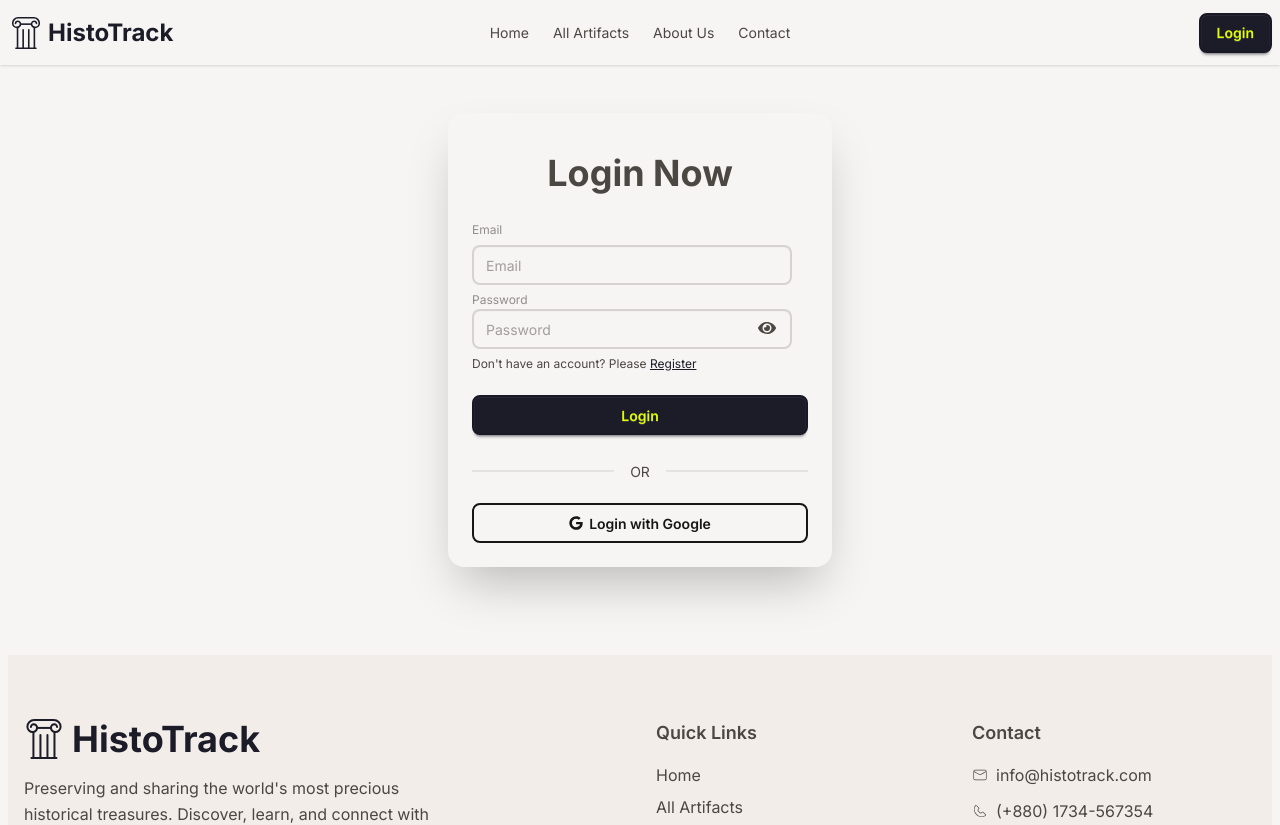
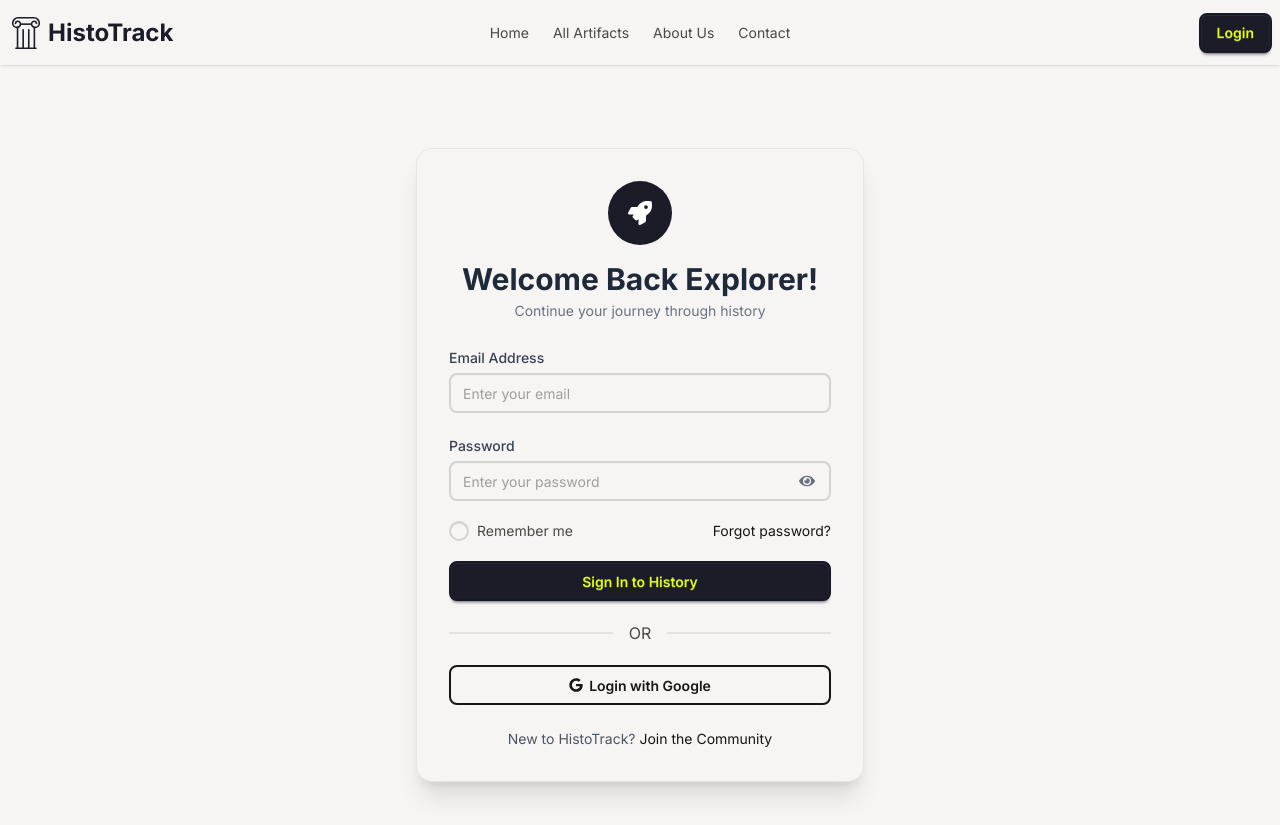
Before and after one commit to md-zeon/histo-track-client, a React (Vite) app: page /login in a window 1280 px wide. Shown: the top 825 px of the page. Built offline with nearby package versions, Linux system fonts and the light colour scheme; no server answers.

Commit message:
Redesigned Auth Pages

```diff
--- a/src/context/AuthProvider.jsx
+++ b/src/context/AuthProvider.jsx
@@ -4,6 +4,7 @@ import {
 	createUserWithEmailAndPassword,
 	GoogleAuthProvider,
 	onAuthStateChanged,
+	sendPasswordResetEmail,
 	signInWithEmailAndPassword,
 	signInWithPopup,
 	signOut,
@@ -39,6 +40,10 @@ const AuthProvider = ({ children }) => {
 		return signInWithPopup(auth, googleProvider);
 	};
 
+	const resetPassword = (email) => {
+		return sendPasswordResetEmail(auth, email);
+	};
+
 	const logoutUser = () => {
 		setLoading(true);
 		return signOut(auth);
@@ -58,8 +63,9 @@ const AuthProvider = ({ children }) => {
 		setLoading,
 		createUser,
 		updateUserProfile,
-        signInUser,
+		signInUser,
 		signInWithGoogle,
+		resetPassword,
 		logoutUser,
 	};
 	return <AuthContext.Provider value={authInfo}>{children}</AuthContext.Provider>;
--- /dev/null
+++ b/src/pages/Auth/ForgotPassword.jsx
@@ -0,0 +1,76 @@
+import { FaRocket } from "react-icons/fa";
+import { toast } from "react-toastify";
+import { useNavigate } from "react-router";
+import SiteTitle from "../../components/SiteTitle";
+import useAuth from "../../hooks/useAuth";
+
+const ForgotPassword = () => {
+	const { resetPassword } = useAuth();
+	const navigate = useNavigate();
+
+	const handleSubmit = (e) => {
+		e.preventDefault();
+		const email = e.target.email;
+
+		resetPassword(email)
+			.then(() => {
+				toast.success("Password reset email sent!");
+				navigate("/login");
+			})
+			.catch((error) => {
+				console.error(error);
+				toast.error(error.message);
+			});
+	};
+
+	return (
+		<div className='min-h-screen flex items-center justify-center px-4'>
+			<SiteTitle>Forgot Password</SiteTitle>
+			<div className='card bg-base-100 max-w-md w-full shadow-xl rounded-2xl border border-gray-200 p-8'>
+				<div className='text-center mb-6'>
+					<div className='w-16 h-16 mx-auto bg-primary rounded-full flex items-center justify-center text-primary-content text-2xl'>
+						<FaRocket />
+					</div>
+					<h2 className='text-2xl font-bold mt-4'>Forgot your password?</h2>
+					<p className='text-sm text-gray-500 mt-1'>Enter your email and we'll send you a reset link.</p>
+				</div>
+
+				<form
+					onSubmit={handleSubmit}
+					className='space-y-5'
+				>
+					<div>
+						<label className='text-sm font-medium text-gray-700'>Email Address</label>
+						<input
+							type='email'
+							name='email'
+							placeholder='Your email'
+							className='input input-bordered w-full mt-1'
+							autoComplete='email'
+							required
+						/>
+					</div>
+
+					<button
+						type='submit'
+						className='btn w-full btn-primary'
+					>
+						Send Reset Link
+					</button>
+				</form>
+
+				<p className='text-center text-sm mt-6 text-gray-600'>
+					Remembered your password?{" "}
+					<a
+						href='/login'
+						className='text-blue-600 hover:underline'
+					>
+						Go back to login →
+					</a>
+				</p>
+			</div>
+		</div>
+	);
+};
+
+export default ForgotPassword;
--- a/src/pages/Auth/Login.jsx
+++ b/src/pages/Auth/Login.jsx
@@ -1,5 +1,5 @@
 import { useState } from "react";
-import { FaEye, FaEyeSlash } from "react-icons/fa";
+import { FaArrowRight, FaEye, FaEyeSlash, FaRocket } from "react-icons/fa";
 import { Link, useLocation, useNavigate } from "react-router";
 import SocialLogin from "../../components/SocialLogin";
 import { toast } from "react-toastify";
@@ -20,8 +20,7 @@ const Login = () => {
 		signInUser(email, password)
 			.then((result) => {
 				const user = result.user;
-				// console.log(user);
-				toast.success(`Login successful! Welcome ${user.displayName}`);
+				toast.success(`Login successful! Welcome ${user.displayName || "Explorer"}`);
 				form.reset();
 				navigate(location?.state || "/");
 			})
@@ -30,62 +29,89 @@ const Login = () => {
 				toast.error(error.message);
 			});
 	};
+
 	return (
-		<div className='card bg-base-100 max-w-sm mx-auto shrink-0 shadow-2xl my-12'>
+		<div className='min-h-screen flex items-center justify-center px-4'>
 			<SiteTitle>Login</SiteTitle>
-			<div className='card-body'>
-				<h1 className='text-4xl font-bold my-4 text-center'>Login Now</h1>
+			<div className='card bg-base-100 max-w-md w-full shadow-xl rounded-2xl border border-gray-200 p-8 my-12'>
+				<div className='text-center mb-6'>
+					<div className='w-16 h-16 mx-auto bg-primary rounded-full flex items-center justify-center text-white text-2xl'>
+						<FaRocket />
+					</div>
+					<h2 className='text-3xl font-bold mt-4 text-gray-800'>Welcome Back Explorer!</h2>
+					<p className='text-sm text-gray-500 mt-1'>Continue your journey through history</p>
+				</div>
+
 				<form
-					className='fieldset'
 					onSubmit={handleLogin}
+					className='space-y-5'
 				>
-					<label className='label'>Email</label>
+					<div>
+						<label className='text-sm font-medium text-gray-700'>Email Address</label>
 						<input
 							type='email'
 							name='email'
-						className='input'
-						placeholder='Email'
+							placeholder='Enter your email'
+							className='input input-bordered w-full mt-1'
 							autoComplete='email'
 							required
 						/>
+					</div>
+
 					<div className='relative'>
-						<label className='label'>Password</label>
+						<label className='text-sm font-medium text-gray-700'>Password</label>
 						<input
 							type={showPassword ? "text" : "password"}
 							name='password'
-							className='input'
-							placeholder='Password'
+							placeholder='Enter your password'
+							className='input input-bordered w-full mt-1'
 							autoComplete='current-password'
 							required
 						/>
 						<span
 							onClick={() => setShowPassword(!showPassword)}
-							className='absolute top-7 z-10 right-8 text-lg cursor-pointer'
+							className='absolute top-10 right-4 z-10 text-gray-500 cursor-pointer'
 						>
 							{showPassword ? <FaEyeSlash /> : <FaEye />}
 						</span>
 					</div>
-					<div>
-						<p>
-							Don't have an account? Please{" "}
+
+					<div className='flex justify-between items-center text-sm'>
+						<label className='flex items-center gap-2'>
+							<input
+								type='checkbox'
+								className='checkbox checkbox-sm'
+							/>
+							Remember me
+						</label>
+						<Link
+							to='/forgot-password'
+							className='text-neutral hover:underline'
+						>
+							Forgot password?
+						</Link>
+					</div>
+
+					<input
+						type='submit'
+						className='btn w-full btn-primary'
+						value='Sign In to History'
+					/>
+				</form>
+
+				<div className='divider my-6'>OR</div>
+
+				<SocialLogin />
+
+				<p className='text-center text-sm mt-6 text-gray-600'>
+					New to HistoTrack?{" "}
 					<Link
 						to='/register'
-								className='text-primary underline'
+						className='text-neutral hover:underline'
 					>
-								Register
+						Join the Community
 					</Link>
 				</p>
-					</div>
-					<input
-						type='submit'
-						className='btn btn-primary mt-4'
-						value='Login'
-					/>
-				</form>
-				<div className='divider'>OR</div>
-				<div>
-					<SocialLogin />
-				</div>
 			</div>
 		</div>
 	);
--- a/src/pages/Auth/Register.jsx
+++ b/src/pages/Auth/Register.jsx
@@ -1,4 +1,4 @@
-import { FaEye, FaEyeSlash } from "react-icons/fa";
+import { FaEye, FaEyeSlash, FaRocket } from "react-icons/fa";
 import { Link, useLocation, useNavigate } from "react-router";
 import { toast } from "react-toastify";
 import useAuth from "../../hooks/useAuth";
@@ -35,96 +35,105 @@ const Register = () => {
 
 		createUser(email, password)
 			.then((res) => {
-				// console.log(res.user);
 				updateUserProfile(name, photoURL)
 					.then(() => {
-						toast.success("User created successfully");
+						toast.success("User registered successfully");
 						form.reset();
 						navigate(location?.state || "/");
 					})
-					.catch((err) => {
-						const errorMessage = err.message;
-						toast.error(errorMessage);
-					});
+					.catch((err) => toast.error(err.message));
 			})
-			.catch((err) => {
-				console.error(err);
-				toast.error(err.message);
-			});
+			.catch((err) => toast.error(err.message));
 	};
+
 	return (
-		<div className='card bg-base-100 max-w-sm mx-auto shrink-0 shadow-2xl my-12'>
+		<div className='min-h-screen flex items-center justify-center px-4 my-12'>
 			<SiteTitle>Register</SiteTitle>
-			<div className='card-body'>
-				<h1 className='text-4xl font-bold my-4 text-center'>Register Now</h1>
+			<div className='card bg-base-100 max-w-md w-full shadow-xl rounded-2xl border border-gray-200 p-8'>
+				<div className='text-center mb-6'>
+					<div className='w-16 h-16 mx-auto bg-primary rounded-full flex items-center justify-center text-white text-2xl'>
+						<FaRocket />
+					</div>
+					<h2 className='text-3xl font-bold mt-4'>Join HistoTrack!</h2>
+					<p className='text-sm text-gray-500 mt-1'>Start preserving the past with us</p>
+				</div>
+
 				<form
-					className='fieldset'
 					onSubmit={handleRegister}
+					className='space-y-5'
 				>
-					<label className='label'>Name</label>
+					<div>
+						<label className='text-sm font-medium text-gray-700'>Full Name</label>
 						<input
 							type='text'
 							name='name'
-						className='input'
-						placeholder='Name'
+							placeholder='Your name'
+							className='input input-bordered w-full mt-1'
 							required
 						/>
+					</div>
 
-					<label className='label'>Email</label>
+					<div>
+						<label className='text-sm font-medium text-gray-700'>Email Address</label>
 						<input
 							type='email'
 							name='email'
-						className='input'
 							placeholder='Email'
+							className='input input-bordered w-full mt-1'
 							autoComplete='email'
 							required
 						/>
-					<label className='label'>photoURL</label>
+					</div>
+
+					<div>
+						<label className='text-sm font-medium text-gray-700'>Photo URL</label>
 						<input
 							type='text'
 							name='photoURL'
-						className='input'
-						placeholder='Photo URL'
+							placeholder='Link to your profile photo'
+							className='input input-bordered w-full mt-1'
 							required
 						/>
+					</div>
+
 					<div className='relative'>
-						<label className='label'>Password</label>
+						<label className='text-sm font-medium text-gray-700'>Password</label>
 						<input
 							type={showPassword ? "text" : "password"}
 							name='password'
-							className='input'
-							placeholder='Password'
-							autoComplete='current-password'
+							placeholder='Create a password'
+							className='input input-bordered w-full mt-1'
+							autoComplete='new-password'
 							required
 						/>
 						<span
 							onClick={() => setShowPassword(!showPassword)}
-							className='absolute top-7 z-10 right-8 text-lg cursor-pointer'
+							className='absolute top-10 z-10 right-4 text-gray-500 cursor-pointer'
 						>
 							{showPassword ? <FaEyeSlash /> : <FaEye />}
 						</span>
 					</div>
-					<div>
-						<p>
-							Already have an account? Please{" "}
-							<Link
-								to='/login'
-								className='text-primary underline'
-							>
-								Login
-							</Link>
-						</p>
-					</div>
+
 					<input
 						type='submit'
-						className='btn btn-primary mt-4'
+						className='btn w-full btn-primary'
 						value='Register'
 					/>
 				</form>
-				<div className='divider'>OR</div>
-				<div>
+
+				<div className='divider my-6'>OR</div>
+
 				<SocialLogin />
-				</div>
+
+				<p className='text-center text-sm mt-6 text-gray-600'>
+					Already have an account?{" "}
+					<Link
+						to='/login'
+						className='text-neutral hover:underline'
+					>
+						Login here
+					</Link>
+				</p>
 			</div>
 		</div>
 	);
--- a/src/pages/Contact.jsx
+++ b/src/pages/Contact.jsx
@@ -1,5 +1,6 @@
 import { toast } from "react-toastify";
 import SiteTitle from "../components/SiteTitle";
+import { LuClock, LuMail, LuWorkflow } from "react-icons/lu";
 
 const Contact = () => {
 	return (
@@ -7,26 +8,27 @@ const Contact = () => {
 			<SiteTitle>Contact Us</SiteTitle>
 
 			<div className='text-center mb-10'>
-				<h2 className='text-4xl font-bold text-primary mb-3'>Let’s Talk</h2>
+				<h2 className='text-4xl font-bold text-primary mb-3'>Let's Talk</h2>
 				<p className='text-gray-600 max-w-xl mx-auto'>
 					Have a question, idea, or want to collaborate? Reach out to the HistoTrack team—we'd love to hear from you!
 				</p>
 			</div>
 
 			<div className='grid grid-cols-1 md:grid-cols-2 gap-10'>
-				{/* Contact Info / Image */}
 				<div className='space-y-6'>
-					<div className='bg-base-100 p-6 rounded-xl shadow-sm'>
-						<h4 className='text-xl font-semibold mb-2 text-secondary'>📧 Email</h4>
+					<div className='bg-base-100 p-6 rounded-xl shadow-sm text-center sm:text-start'>
+						<h4 className='text-xl font-semibold mb-2 text-secondary'>
+							<LuMail className="sm:inline mx-auto sm:mx-0" /> Email
+						</h4>
 						<p className='text-gray-600'>support@histotrack.com</p>
 					</div>
-					<div className='bg-base-100 p-6 rounded-xl shadow-sm'>
-						<h4 className='text-xl font-semibold mb-2 text-secondary'>📍 Office</h4>
+					<div className='bg-base-100 p-6 rounded-xl shadow-sm text-center sm:text-start'>
+						<h4 className='text-xl font-semibold mb-2 text-secondary'><LuWorkflow className="sm:inline mx-auto sm:mx-0" /> Office</h4>
 						<p className='text-gray-600'>Dhaka, Bangladesh (Remote Team)</p>
 					</div>
-					<div className='bg-base-100 p-6 rounded-xl shadow-sm'>
-						<h4 className='text-xl font-semibold mb-2 text-secondary'>⏰ Hours</h4>
-						<p className='text-gray-600'>Mon–Fri: 9AM – 6PM</p>
+					<div className='bg-base-100 p-6 rounded-xl shadow-sm text-center sm:text-start'>
+						<h4 className='text-xl font-semibold mb-2 text-secondary'><LuClock className="sm:inline mx-auto sm:mx-0" /> Hours</h4>
+						<p className='text-gray-600'>Mon-Fri: 9AM - 6PM</p>
 					</div>
 				</div>
 
--- a/src/pages/Home/FeaturedArtifacts.jsx
+++ b/src/pages/Home/FeaturedArtifacts.jsx
@@ -4,7 +4,7 @@ import { Link } from "react-router";
 const FeaturedArtifacts = ({ featuredArtifacts }) => {
 	return (
 		<div className='max-w-7xl mx-auto px-4 py-16'>
-			<h2 className='text-3xl font-bold text-center mb-4'>
+			<h2 className='text-3xl sm:text-4xl font-bold text-center mb-4'>
 				Featured Historical Artifacts
 			</h2>
 			<p className='text-gray-600 mb-14 max-w-xl mx-auto text-center'>
--- a/src/routes/router.jsx
+++ b/src/routes/router.jsx
@@ -16,6 +16,7 @@ import Terms from "../pages/Terms";
 import PrivacyPolicy from "../pages/PrivacyPolicy";
 import About from "../pages/About";
 import Contact from "../pages/Contact";
+import ForgotPassword from "../pages/Auth/ForgotPassword";
 
 const router = createBrowserRouter([
 	{
@@ -104,6 +105,10 @@ const router = createBrowserRouter([
 				path: "/contact",
 				Component: Contact,
 			},
+			{
+				path: "/forgot-password",
+				Component: ForgotPassword,
+			},
 		],
 	},
 ]);
```
Lines whose indentation alone changed are shown as unchanged.
